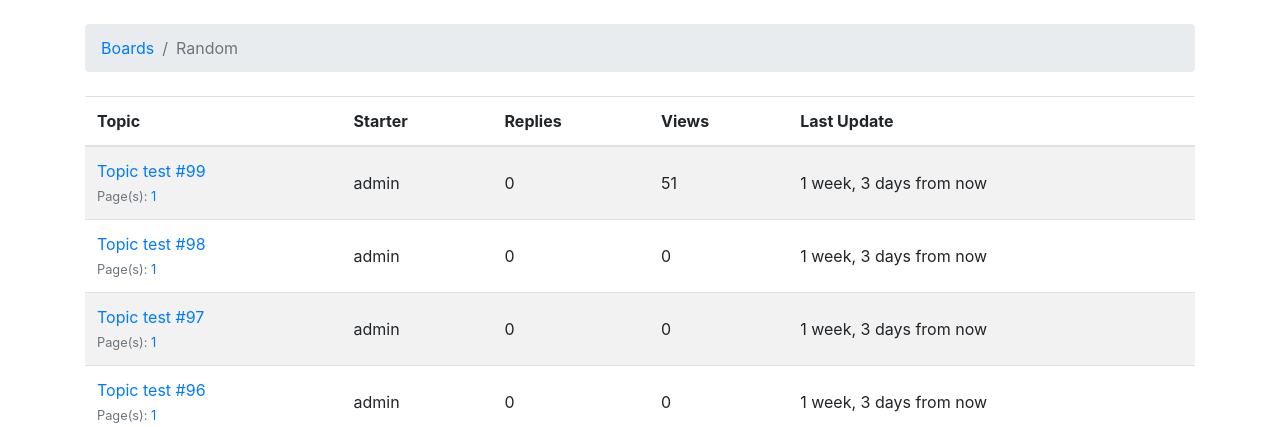
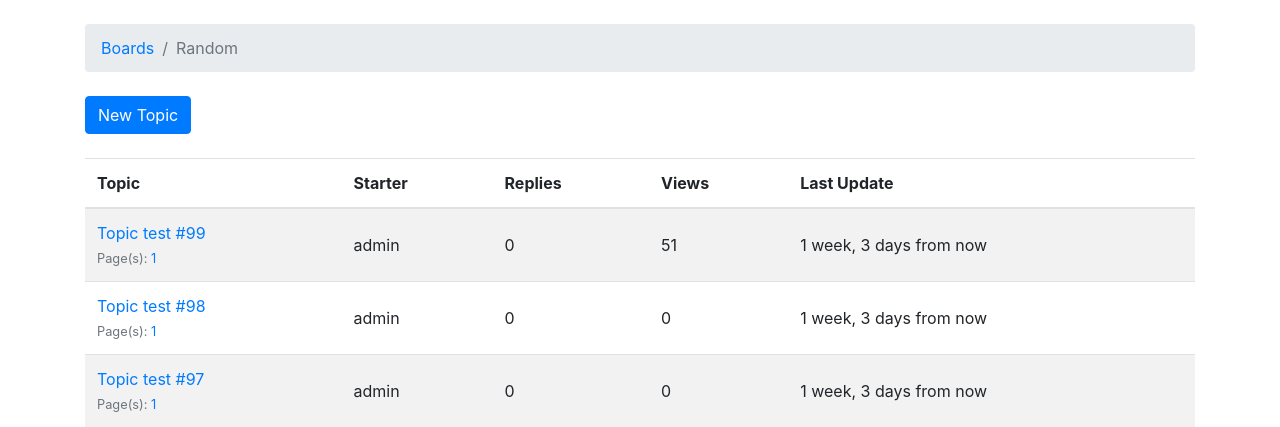
Before and after one commit to jtw10/django_app, a Django app: page /boards/3/ in a window 1280 px wide. Shown: the part 56-483 px from the top of the page. Run offline with Django 3.2, Linux system fonts and the light colour scheme; data comes from the database, SQL or seed files in the repository; some libraries are stand-ins or nearby versions.

Commit message:
updated view

```diff
--- a/templates/login.html
+++ b/templates/login.html
@@ -1,13 +1,13 @@
 {% extends 'base_accounts.html' %}
 
-{% block title %}Log In{% endblock %}
+{% block title %}Welcome{% endblock %}
 
 {% block content %}
 <div class="row justify-content-center">
     <div class="col-lg-4 col-md-6 col-sm-8">
         <div class="card">
             <div class="card-body">
-                <h3 class="card-title">Welcome!</h3>
+                <h3 class="card-title">Log In</h3>
                 <form method="post" novalidate>
                     {% csrf_token %}
                     <input type="hidden" name="next" value="{{ next }}">
--- a/templates/topics.html
+++ b/templates/topics.html
@@ -12,6 +12,11 @@
 {% endblock %}
 
 {% block content %}
+{% if board.name != 'Announcements' %}
+<div class="mb-4">
+  <a href="{% url 'new_topic' board.pk %}" class="btn btn-primary">New Topic</a>
+</div>
+{% endif %}
 {% if board.name == 'Announcements' %}
 {% if user.is_superuser %}
 <div class="mb-4">
```
